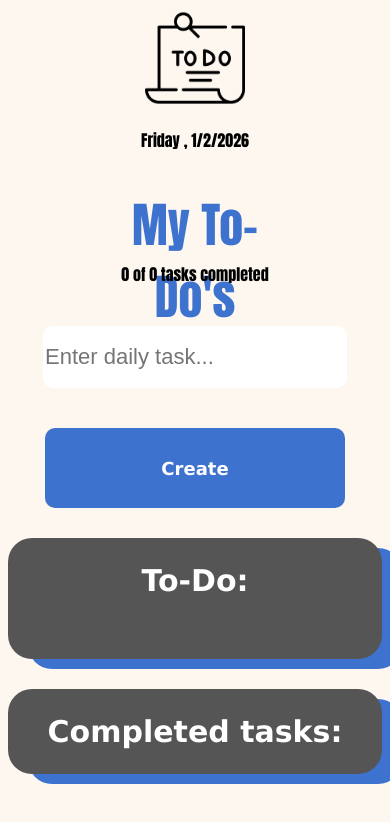
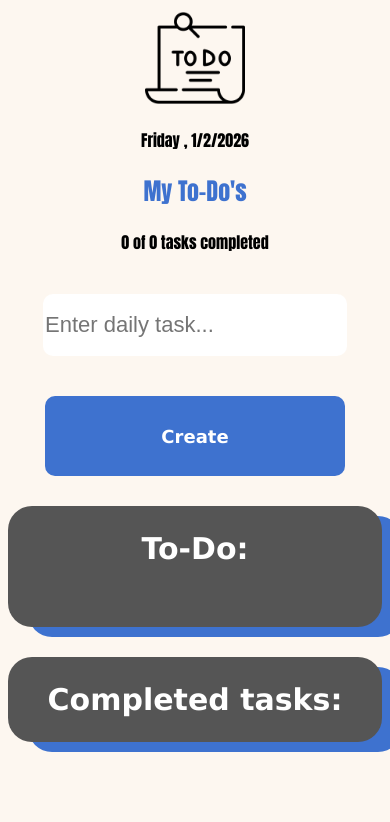
Before and after one commit to hjs-0103/basic_to_do_list, a plain HTML site: page index.html in a window 390 px wide. Drawn offline with Linux system fonts and the light colour scheme.

Commit message:
Add files via upload

```diff
--- a/style.css
+++ b/style.css
@@ -148,6 +148,13 @@ input {
 
     }
 
+
+    #main-heading {
+        font-size: 24px;
+
+
+    }
+
     .list li {
         font-size: 22px;
     }
```
